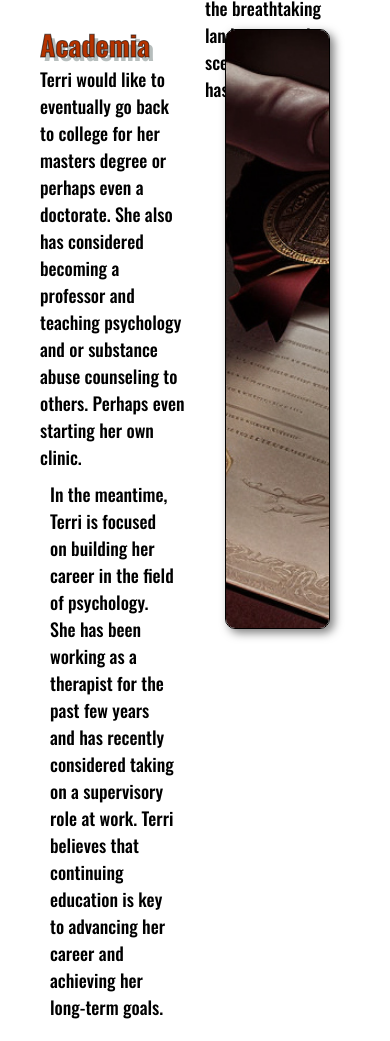
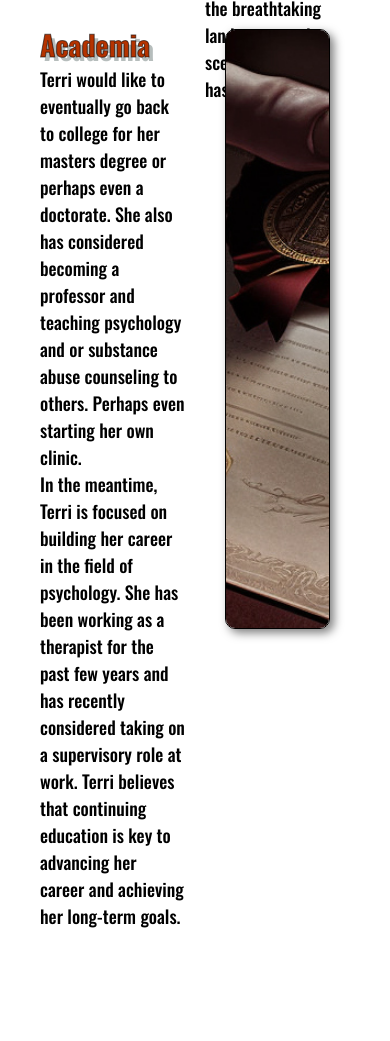
Before and after one commit to J-Pedersen/bioSite, a plain HTML site: page index.html in a window 390 px wide. Shown: the part 1759-2800 px from the top of the page. After the commit the page ends 2699 px from the top, so only its background shows below. Drawn offline with nearby package versions, Linux system fonts and the light colour scheme.

Commit message:
viewport changes

```diff
--- a/index.html
+++ b/index.html
@@ -73,7 +73,7 @@
           teaching psychology and or substance abuse counseling to others. Perhaps
           even starting her own clinic.
         </p>
-        <p class="push-off-me">
+        <p>
           In the meantime, Terri is focused on building her career in the field of psychology.
           She has been working as a therapist for the past few years and has recently considered
           taking on a supervisory role at work. Terri believes that continuing education is key
--- a/styles.css
+++ b/styles.css
@@ -180,9 +180,7 @@ nav ul li a:hover {
     background-color: #B53300;
     color: #ffffff7e;
   }
-  .push-off-me {
-    padding: 10px;
-  }
+
 }
 
 /* Style the h2 */
```
